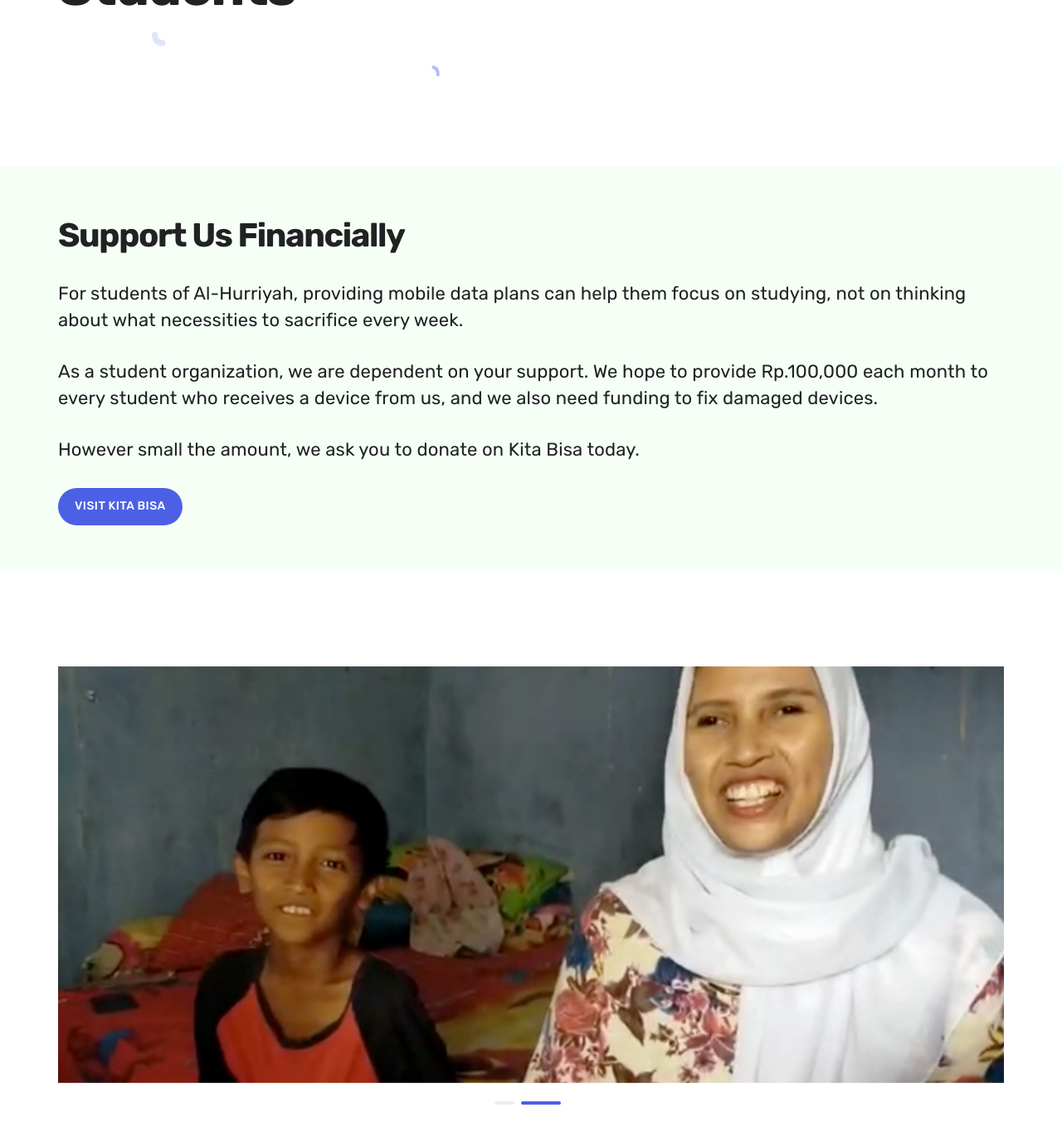
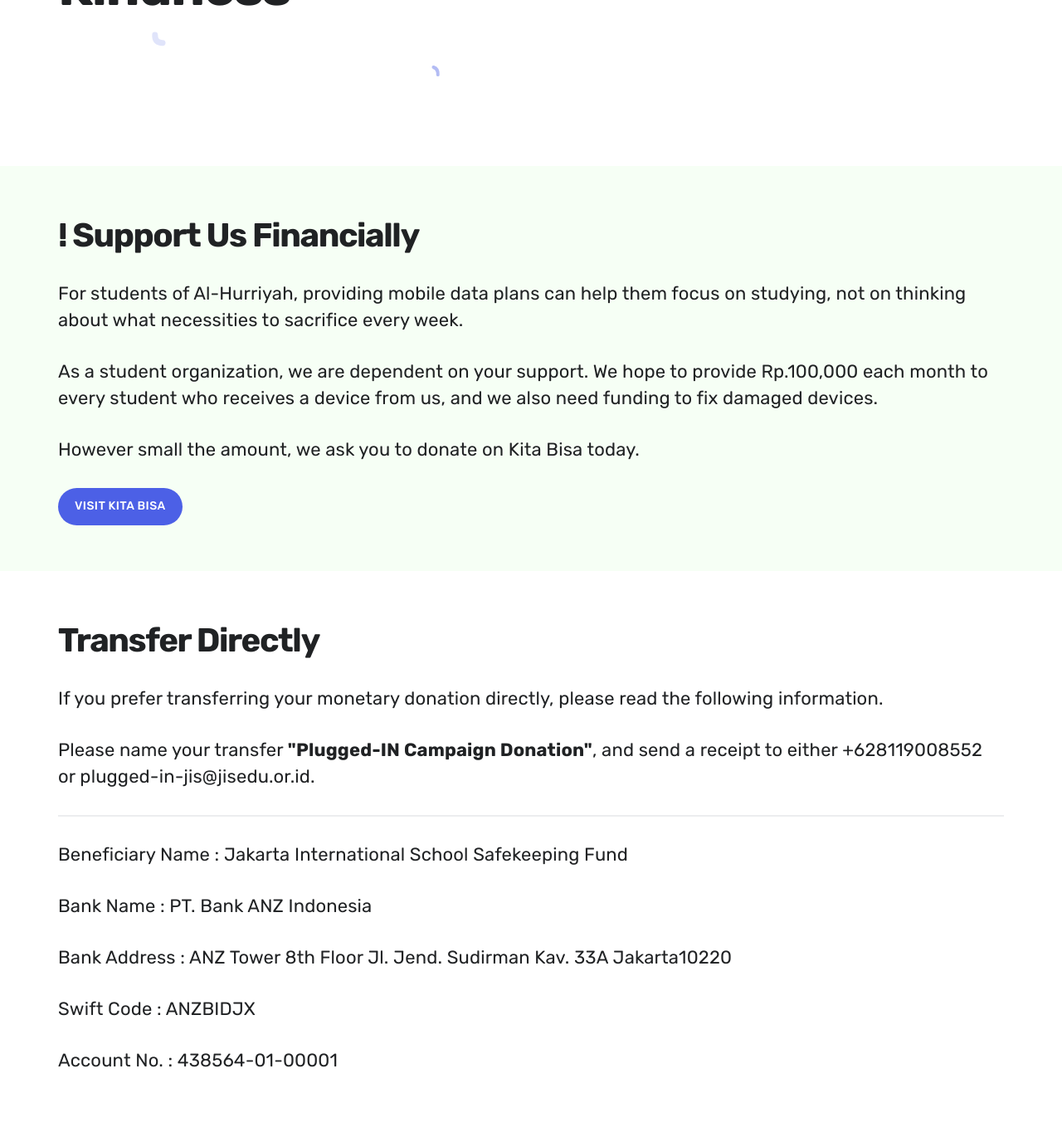
Before and after one commit to SangwookCheon/pluggedin, a Jekyll site: the page built from donate/index.html, in a window 1280 px wide and 1400 px high, scrolled down 449 px. Shown: the top 1370 px of the window at 83% size. Built offline with Jekyll 4.4.1, drawn with Linux system fonts in a browser that asks for light colours; nearby versions of some CDN libraries; some of the changed text lies outside the part shown.

Commit message:
Big Update.

```diff
--- a/donate/index.html
+++ b/donate/index.html
@@ -1,8 +1,8 @@
 ---
 layout: default
 overtitle: Help the Unplugged
-title: Donate for Students
-featured_image: /images/social.jpg
+title: Donate your Kindness
+description:
 ---
 
 <div class="page-home">
@@ -26,11 +26,36 @@
 
 	<section class="colored-container-2">
 		<div class="wrap grid">
-				<h3>Support Us Financially</h3>
+				<h3>! Support Us Financially</h3>
 				<p class="project__subtitle subtitle--light">For students of Al-Hurriyah, providing mobile data plans can help them focus on studying, not on thinking about what necessities to sacrifice every week.</p>
 				<p class="project__subtitle subtitle--light">As a student organization, we are dependent on your support. We hope to provide Rp.100,000 each month to every student who receives a device from us, and we also need funding to fix damaged devices. </p>
 				<p class="project__subtitle subtitle--light">However small the amount, we ask you to donate on Kita Bisa today.</p>
 				<p><a href="https://kitabisa.com/campaign/bantumialhurriyah" class="hero__cta button--fill">Visit Kita Bisa</a></p>
+		</div>
+	</section>
+
+	<section class="transparent-container">
+		<div class="wrap grid">
+				<h3>Transfer Directly</h3>
+				<p class="project__subtitle subtitle--light">If you prefer transferring your monetary donation directly, please read the following information.</p>
+				<p class="project__subtitle subtitle--light">Please name your transfer <strong>"Plugged-IN Campaign Donation"</strong>, and send a receipt to either +628119008552 or plugged-in-jis@jisedu.or.id.</p>
+				<hr>
+				<p class="project__subtitle subtitle--light">
+					Beneficiary Name : Jakarta International School Safekeeping Fund
+				</p>
+				<p class="project__subtitle subtitle--light">
+					Bank Name : PT. Bank ANZ Indonesia
+				</p>
+				<p class="project__subtitle subtitle--light">
+					Bank Address : ANZ Tower 8th Floor Jl. Jend. Sudirman Kav. 33A Jakarta10220
+				</p>
+				<p class="project__subtitle subtitle--light">
+					Swift Code : ANZBIDJX
+				</p>
+				<p class="project__subtitle subtitle--light">
+					Account No. : 438564-01-00001
+				</p>
+
 		</div>
 	</section>
 
@@ -41,6 +66,8 @@
 
 	<section class="listing">
 		<div class="wrap">
+
+			<h1>Donate your Device</h1>
 
       {% include post-components/gallery.html
         columns = 1
--- a/projects/index.html
+++ b/projects/index.html
@@ -2,7 +2,7 @@
 layout: default
 overtitle:
 title: Our Projects
-description: Ongoing initiatives to help close the digital gap.
+description: Ongoing initiatives to help close the digital gap in various communities.
 featured_image: /images/social.jpg
 ---
 
```
Also changed, not shown: _projects/1.help-the-unplugged.html (+16 -8 lines), images/social.jpg (deleted), 3 other files.
